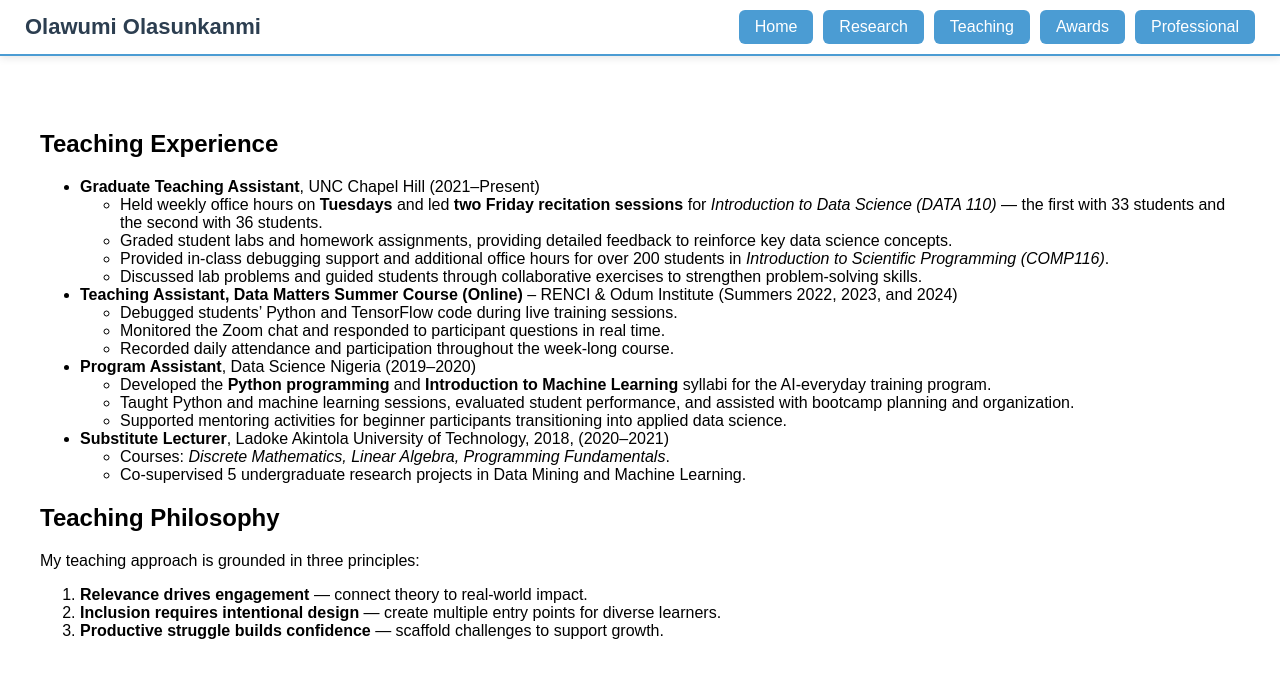
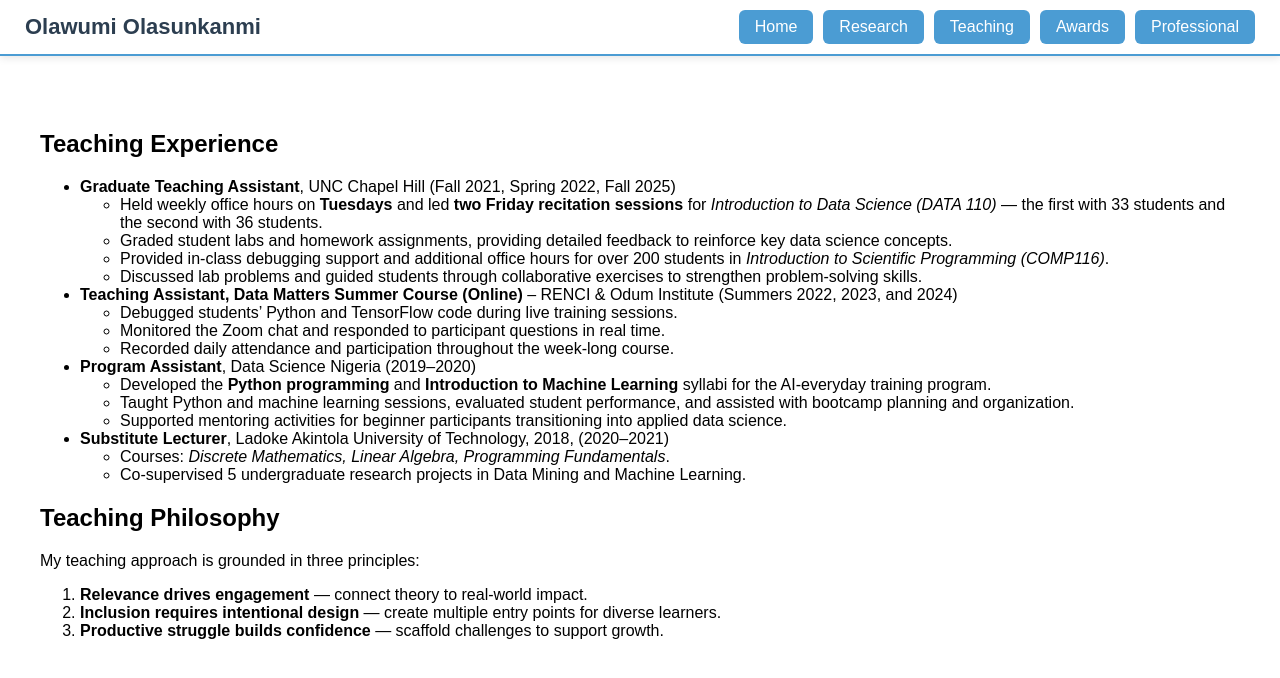
Before and after one commit to wumirose/wumirose.github.io, a Jekyll site: the page built from teaching.md, in a window 1280 px wide. Shown: the top 678 px of the page. Built offline with Jekyll 4.4.1, drawn with Linux system fonts in a browser that asks for light colours.

Commit message:
Update teaching.md

```diff
--- a/teaching.md
+++ b/teaching.md
@@ -5,7 +5,7 @@ title: Teaching
 
 ## Teaching Experience
 
-- **Graduate Teaching Assistant**, UNC Chapel Hill (2021–Present)
+- **Graduate Teaching Assistant**, UNC Chapel Hill (Fall 2021, Spring 2022, Fall 2025)
   - Held weekly office hours on **Tuesdays** and led **two Friday recitation sessions** for *Introduction to Data Science (DATA 110)* — the first with 33 students and the second with 36 students.
   - Graded student labs and homework assignments, providing detailed feedback to reinforce key data science concepts.
   - Provided in-class debugging support and additional office hours for over 200 students in *Introduction to Scientific Programming (COMP116)*.
```
